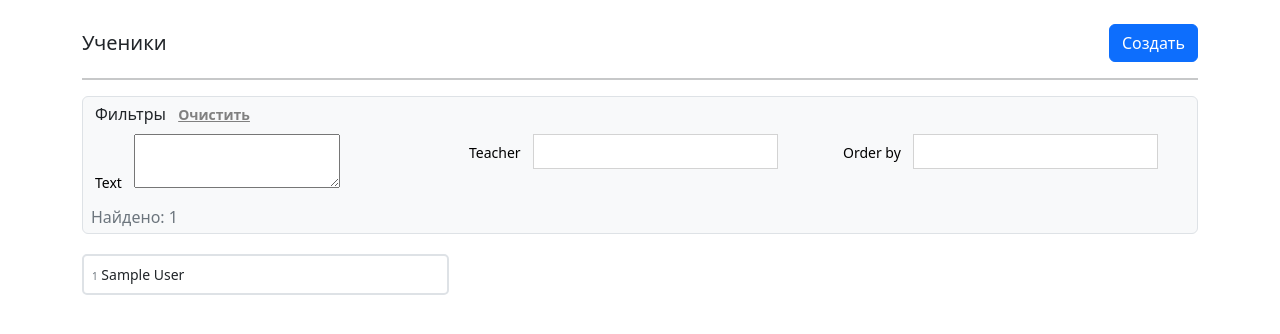
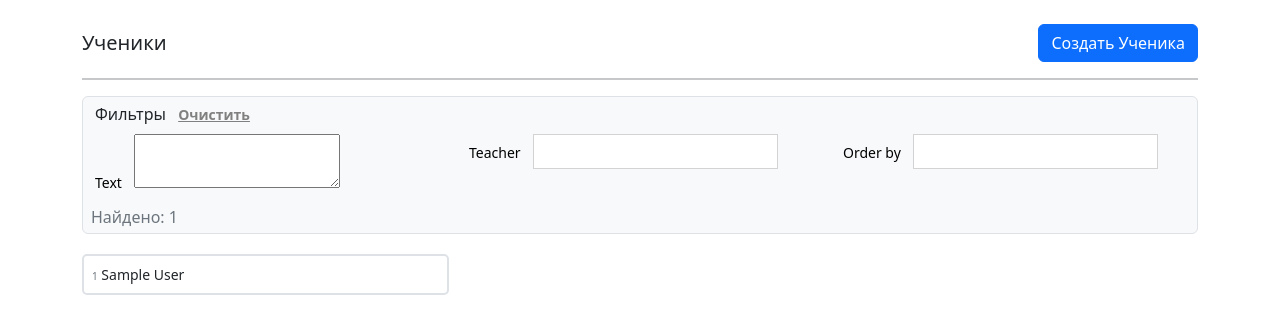
Before and after one commit to umarkhashimov/attendance-back, a Django app: template templates/students_list.html in a window 1280 px wide. Shown: the part 54-388 px from the top of the page. Run offline with Django 5.2, Linux system fonts and the light colour scheme; the template is opened without the code that fills it: most values are stand-ins (such as "Sample title", 1, 10 or a date in 2020); form fields are guessed from the names that the template uses; some libraries are stand-ins or nearby versions.

Commit message:
minor updates

```diff
--- a/assets/css/main.css
+++ b/assets/css/main.css
@@ -486,6 +486,13 @@ table.enrollments tr:not(.trial-lesson):hover td {
     height: 40px;
 }
 
+.debt-students-phone-numbers span.copied{
+    color: green;
+}
+
+.debt-students-phone-numbers span.copied:after{
+    content: '✅';
+}
 
 @media screen and (max-width: 380px) {
     .debt-students-phone-numbers{
--- a/courses/models.py
+++ b/courses/models.py
@@ -55,7 +55,7 @@ class CourseModel(models.Model):
 
     def get_enrolled_count(self):
         Enrollments = apps.get_model('students', 'Enrollment')
-        count = Enrollments.objects.filter(course=self, status=True).count()
+        count = Enrollments.objects.filter(course=self, status=True, trial_lesson=False).count()
         return count
 
     def get_last_topic(self):
--- a/students/models.py
+++ b/students/models.py
@@ -7,8 +7,8 @@ class StudentModel(models.Model):
     student_id = models.PositiveBigIntegerField(null=True, blank=True, unique=True, editable=False)
     first_name = models.CharField(max_length=50, verbose_name='Имя')
     last_name = models.CharField(max_length=50, verbose_name='Фамилия')
-    phone_number = models.CharField(max_length=15, verbose_name='Номер телефона')
-    additional_number = models.CharField(max_length=15, verbose_name='Номер телефона 2', null=True, blank=True)
+    phone_number = models.CharField(max_length=15, verbose_name='Номер телефона родителя')
+    additional_number = models.CharField(max_length=15, verbose_name='Номер телефона ученика', null=True, blank=True)
     notes = models.TextField(blank=True, null=True, verbose_name='Заметка')
     enrollment_date = models.DateField(auto_now_add=True, verbose_name='Имя')  # Date the student was enrolled
     courses = models.ManyToManyField(CourseModel, through='Enrollment', verbose_name='Записанные курсы')
--- a/templates/student_update.html
+++ b/templates/student_update.html
@@ -107,6 +107,8 @@
                                                         </div>
                                                     </div>
                                                 </div>
+                                                {% empty %}
+                                                <p class="text-center w-100">нет записей</p>
                                             {% endfor %}
                                         </div>
                                     </div>
@@ -178,6 +180,8 @@
                                                     </div>
                                                 </div>
                                             </div>
+                                            {% empty %}
+                                                <p class="text-center w-100">нет записей</p>
                                         {% endfor %}
                                     </div>
                                 </div>
--- a/templates/students_list.html
+++ b/templates/students_list.html
@@ -10,9 +10,9 @@
         <div class="mt-4 mb-2 d-flex align-items-center justify-content-between">
             <h5 class="m-0">Ученики</h5>
 {#            <a href="{% url "students:create_student" %}" class="btn btn-primary">Создать</a>#}
-            <button type="button" class="btn btn-primary" data-bs-toggle="modal" data-bs-target="#studentCreateModal">
-                Создать
-            </button>
+            <a href="{% url 'students:create_student' %}" class="btn btn-primary">
+                Создать Ученика
+            </a>
         </div>
             <!-- Group create modal -->
         <div class="modal fade" id="studentCreateModal" data-bs-backdrop="static" data-bs-keyboard="false" tabindex="-1"
```
Also changed, not shown: templates/payment/debt_payments_list.html (+6 -5 lines), students/migrations/0019_alter_studentmodel_additional_number_and_more.py (added).
